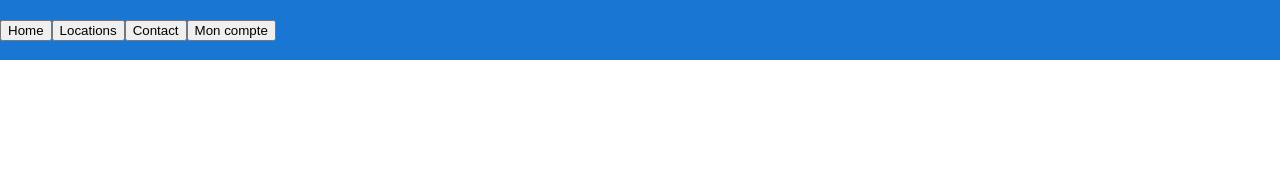
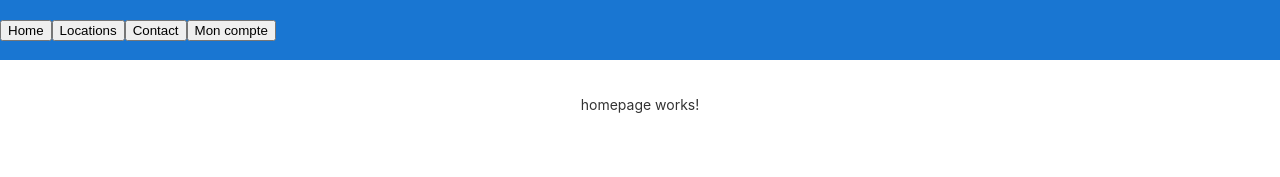
Before and after one commit to matpassiondev/Angular-Car-Rental, an Angular app in the folder car-rental-app/: page / in a window 1280 px wide. Shown: the top 177 px of the page. Built offline with nearby package versions, Linux system fonts and the light colour scheme.

Commit message:
add homepage component to the root app

```diff
--- a/car-rental-app/src/app/app.component.html
+++ b/car-rental-app/src/app/app.component.html
@@ -299,6 +299,7 @@
 </div>
 <!--Main content-->
 <div class="content" role="main">
+  <app-homepage></app-homepage>
 
 </div>
   <!-- Footer -->
```
